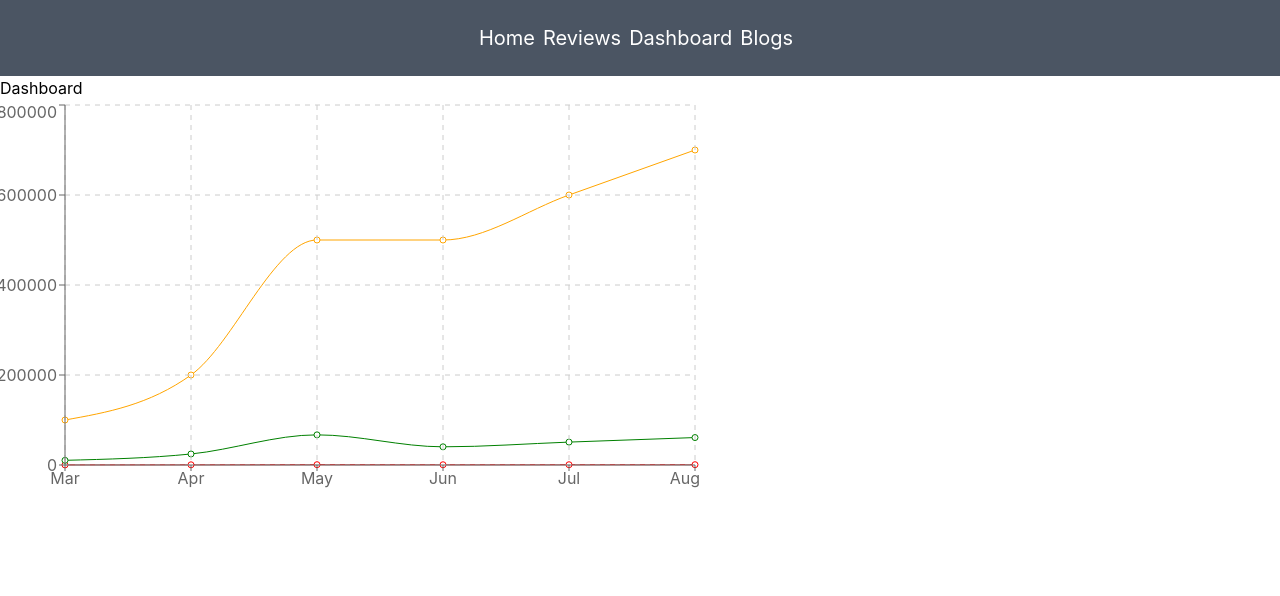
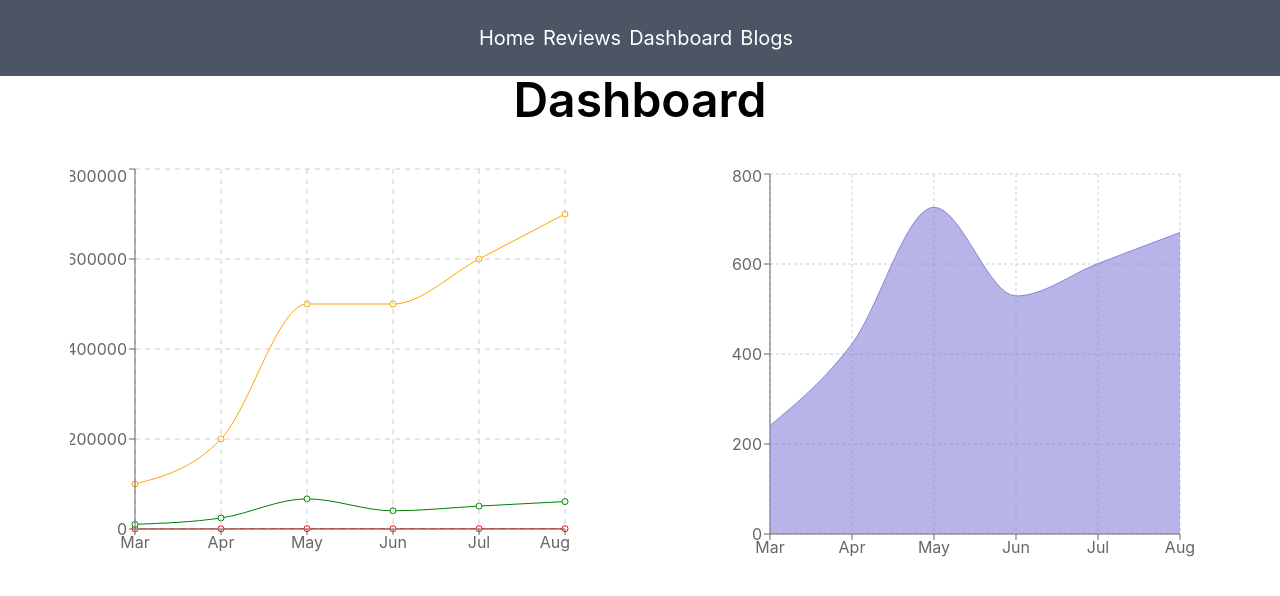
Before and after one commit to Shahil19/product-analysis, a React (Create React App) app: page /dashboard in a window 1280 px wide. Shown: the top 596 px of the page. Built offline with nearby package versions, Linux system fonts and the light colour scheme.

Commit message:
review data fetched

```diff
--- a/src/Components/Dashboard/Dashboard.js
+++ b/src/Components/Dashboard/Dashboard.js
@@ -1,11 +1,15 @@
 import React from 'react';
 import MyChartOne from '../MyCartOne/MyChartOne';
+import MyChartTwo from '../MyChartTwo/MyChartTwo';
 
 const Dashboard = () => {
     return (
         <div>
-            <h1>Dashboard</h1>
-            <MyChartOne></MyChartOne>
+            <h1 className='text-5xl font-semibold text-center'>Dashboard</h1>
+            <div className='flex justify-around mt-10'>
+                <MyChartOne></MyChartOne>
+                <MyChartTwo></MyChartTwo>
+            </div>
         </div>
     );
 };
--- a/src/Components/Home/Home.js
+++ b/src/Components/Home/Home.js
@@ -1,4 +1,4 @@
-import React from 'react';
+import React, { useEffect, useState } from 'react';
 import { useNavigate } from 'react-router-dom';
 
 const Home = () => {
@@ -8,6 +8,16 @@ const Home = () => {
         const URL = '/reviews';
         navigate(URL)
     }
+
+    // review data
+    const [reviews, setReviews] = useState([]);
+    useEffect(() => {
+        fetch('reviews.json')
+            .then(res => res.json())
+            .then(data => setReviews(data))
+    }, [])
+
+    console.log(reviews);
     return (
         <div>
             <div className='grid grid-cols-2 gap-5 mx-8 mt-10'>
--- a/src/Components/MyCartOne/MyChartOne.js
+++ b/src/Components/MyCartOne/MyChartOne.js
@@ -9,9 +9,9 @@ const MyChartOne = () => {
             .then(data => setSelling(data))
     }, [])
 
-    console.log(selling);
+
     return (
-        <LineChart width={700} height={400} data={selling}>
+        <LineChart width={500} height={400} data={selling}>
             <Line type="monotone" dataKey="investment" stroke="orange" />
             <Line type="monotone" dataKey="sell" stroke="red" />
             <Line type="monotone" dataKey="revenue" stroke="green" />
--- a/src/Components/MyChartTwo/MyChartTwo.js
+++ b/src/Components/MyChartTwo/MyChartTwo.js
@@ -0,0 +1,36 @@
+import React, { useEffect, useState } from 'react';
+import { Area, AreaChart, CartesianGrid, ResponsiveContainer, Tooltip, XAxis, YAxis } from 'recharts';
+
+const MyChartTwo = () => {
+    const [selling, setSelling] = useState([]);
+    useEffect(() => {
+        fetch('myChartOne.json')
+            .then(res => res.json())
+            .then(data => setSelling(data))
+    }, [])
+
+    console.log(selling);
+    return (
+        <>
+            <AreaChart
+                width={500}
+                height={400}
+                data={selling}
+                margin={{
+                    top: 10,
+                    right: 30,
+                    left: 0,
+                    bottom: 0,
+                }}
+            >
+                <CartesianGrid strokeDasharray="3 3" />
+                <XAxis dataKey="month" />
+                <YAxis />
+                <Tooltip />
+                <Area type="monotone" dataKey="sell" stroke="#8884d8" fill="#8884d8" />
+            </AreaChart>
+        </>
+    );
+};
+
+export default MyChartTwo;
```
Also changed, not shown: public/reviews.json (added, +37 -0 lines).
